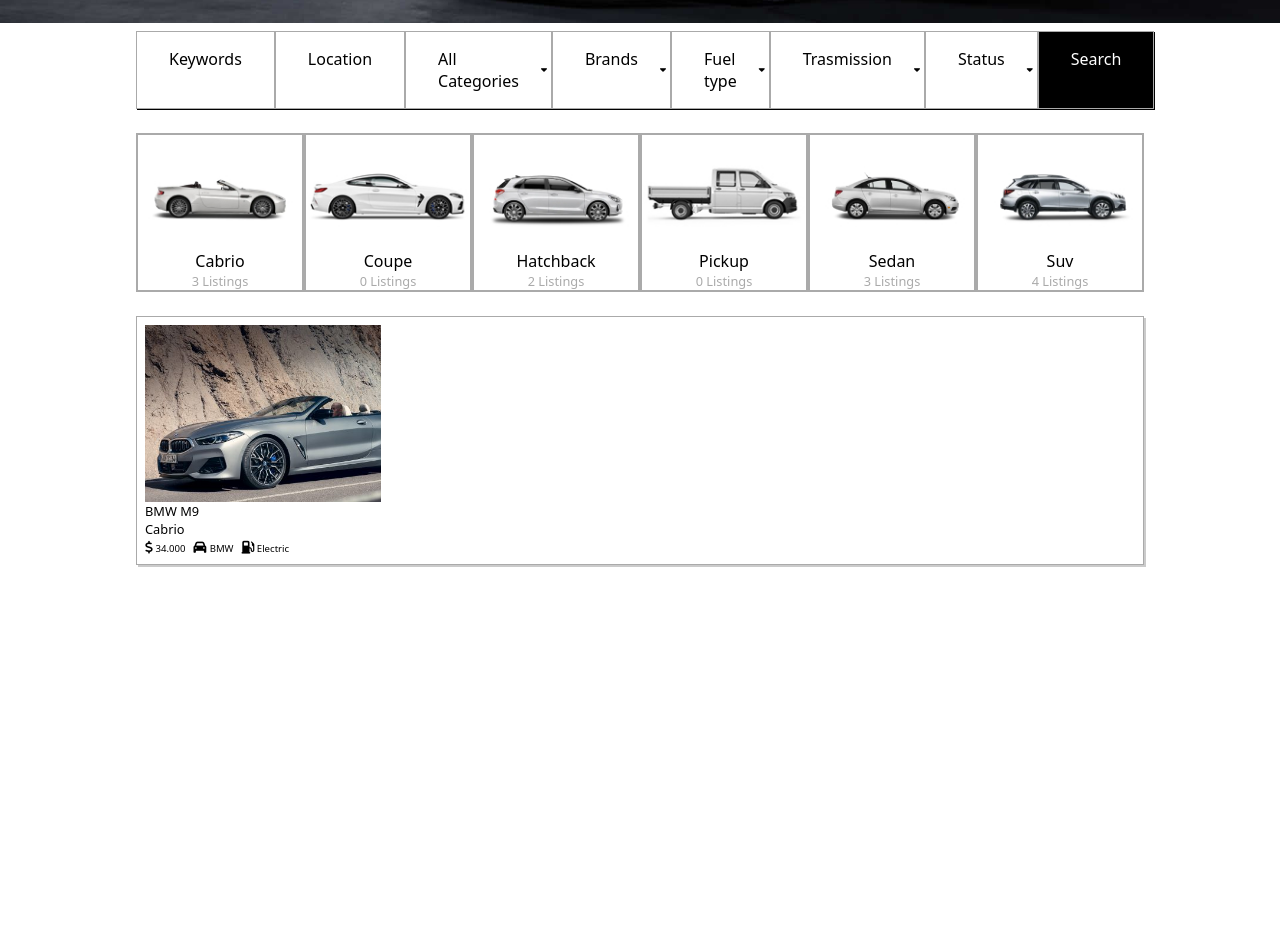
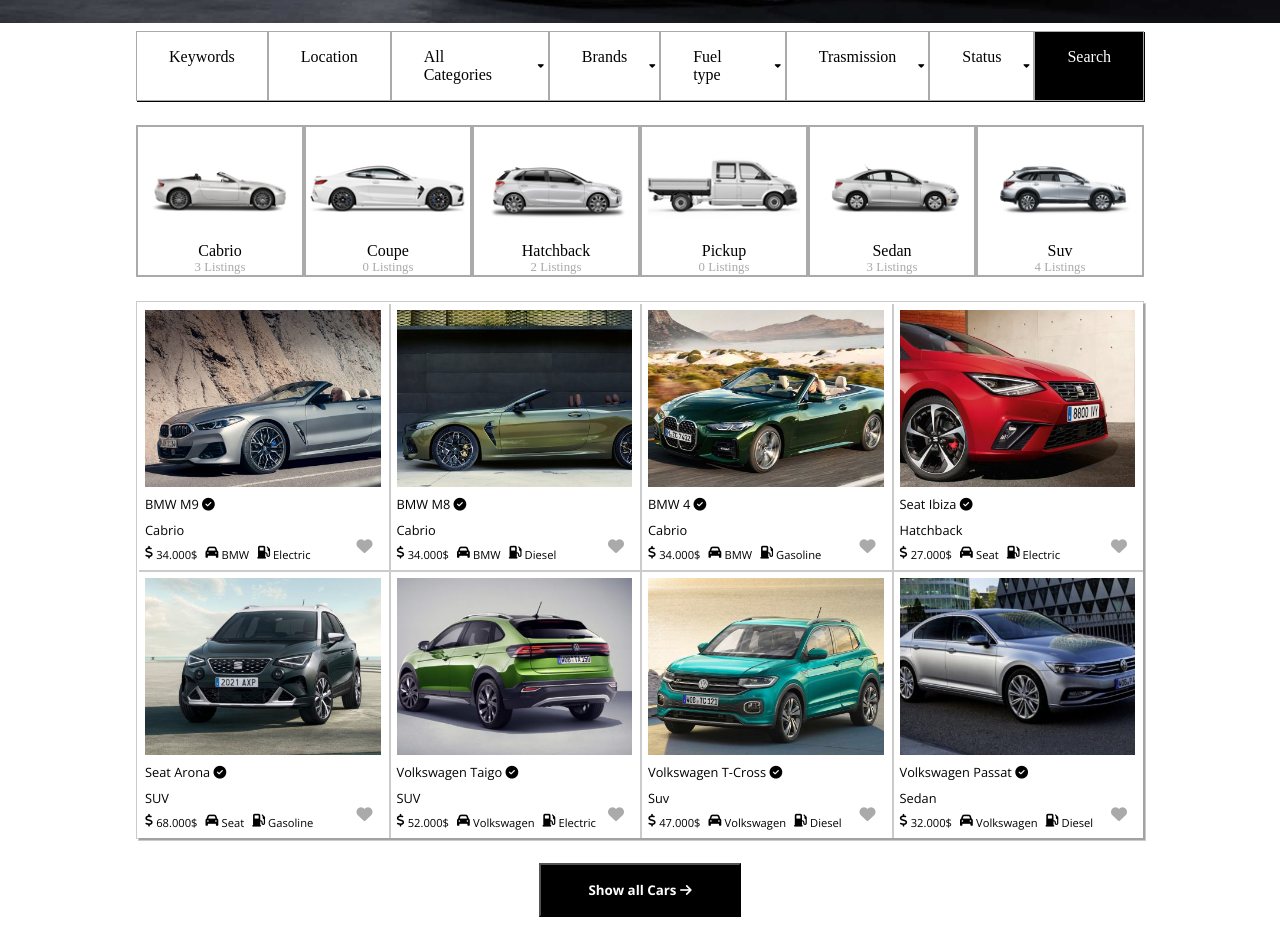
Before and after one commit to Lucaalex00/proj-html-vuejs, a Vue app: page / in a window 1280 px wide. Shown: the part 534-1459 px from the top of the page. Before the commit the page ends 1107 px from the top, so only its background shows below. Built offline with nearby package versions, Linux system fonts and the light colour scheme.

Commit message:
fix Header Component & add Show_Cars Section on ShowCars Component

```diff
--- a/src/App.vue
+++ b/src/App.vue
@@ -4,7 +4,7 @@
 export default {
   data() {
     return {
-      headerInfo: [
+      Info: [
         {
 
         homeString: "Home",
@@ -17,7 +17,7 @@
 
       },
     ],
-      headerCta: [
+      Cta: [
         {
       myAccount: "My Account",
       myAccountLogo: "padlock.png",
@@ -28,7 +28,7 @@
 
         },
       ],
-      headerPath: {
+      Path: {
         logoHeader_path: "logo-autocar11.png",
         logoFooter_path: "logo-footer-autocar11.png",
       },
@@ -42,7 +42,7 @@
 </script>
 
 <template>
-  <AppHeader :headerInfo="headerInfo" :headerCta="headerCta" :headerPath="headerPath"/>
+  <AppHeader :Info="Info" :Cta="Cta" :Path="Path"/>
   <AppMain/>
 
 </template>
--- a/src/components/AppHeader.vue
+++ b/src/components/AppHeader.vue
@@ -2,13 +2,13 @@
 export default {
     name: "AppHeader",
     props: {
-        headerInfo: {
+        Info: {
             type: Array,
         },
-        headerCta: {
+        Cta: {
             type: Array,
         },
-        headerPath: {
+        Path: {
             type:Object,
         }
     },
@@ -17,17 +17,17 @@
 <template>
     <div id="site_header">
         <div class="header_container">
-            <div class="header_item" v-for="(headerItem, index) in headerInfo" :key="index">
+            <div class="header_item" v-for="(headerItem, index) in Info" :key="index">
                 <div>
                     <!-- Logo -->
-                    <img class="logo" :src="`../src/assets/logos/${headerPath.logoHeader_path}`" alt="Logo">
+                    <img class="logo" :src="`../src/assets/logos/${Path.logoHeader_path}`" alt="Logo">
                 </div>
                 <!-- LOGO IMAGE -->
                 <div class="header_info">
                     <!-- Link per ogni sezione -->
                     <a v-for="value in headerItem" :href="value" class="header_link">{{ value }}</a>
                     <!-- Azioni -->
-                    <div v-for="ctaItem in headerCta" class="actions">
+                    <div v-for="ctaItem in Cta" class="actions">
                         <a href="#" class="cta">
                             <img :src="`../src/assets/logos/${ctaItem.myAccountLogo}`" alt=""><div>{{ ctaItem.myAccount
                                 }}</div>
--- a/src/components/AppMain.vue
+++ b/src/components/AppMain.vue
@@ -9,14 +9,81 @@
     },
     data() {
         return {
+            cars:[
+                {
+                    path:
+                        "bmw-8-series-convertible-technical-data-sp-desktop-400x300.jpg",
+                    name: "BMW M9",
+                    type: "Cabrio",
+                    cost: "34.000",
+                    brand: "BMW",
+                    alimentation: "Electric"
+                },
+                {
+                    path: "bmw88-400x300.jpg",
+                    name: "BMW M8",
+                    type: "Cabrio",
+                    cost: "34.000",
+                    brand: "BMW",
+                    alimentation: "Diesel"
+                },
+                {
+                    path:"bmw442-400x300.jpg",
+                    name: "BMW 4",
+                    type: "Cabrio",
+                    cost: "34.000",
+                    brand: "BMW",
+                    alimentation: "Gasoline"
+                },
+                {
+                    path:"yeni-ibiza-2-400x300.jpg",
+                    name: "Seat Ibiza",
+                    type: "Hatchback",
+                    cost: "27.000",
+                    brand: "Seat",
+                    alimentation: "Electric"
+                },
 
+                {
+                    path:"makyajli-2022-seat-arona-1-400x300.jpg",
+                    name: "Seat Arona",
+                    type: "SUV",
+                    cost: "68.000",
+                    brand: "Seat",
+                    alimentation: "Gasoline"
+                },
+                {
+                    path:"vw-taigo3832-400x300.jpg",
+                    name: "Volkswagen Taigo",
+                    type: "SUV",
+                    cost: "52.000",
+                    brand: "Volkswagen",
+                    alimentation: "Electric"
+                },
+                {
+                    path:"2019-vw-t-cross-400x300.jpg",
+                    name: "Volkswagen T-Cross",
+                    type: "Suv",
+                    cost: "47.000",
+                    brand: "Volkswagen",
+                    alimentation: "Diesel"
+                },
+                {
+                    path:"volkswagen-passat-1280x720-1-400x300.jpg",
+                    name: "Volkswagen Passat",
+                    type: "Sedan",
+                    cost: "32.000",
+                    brand: "Volkswagen",
+                    alimentation: "Diesel"
+                },
+            ],
         }
     }
 }
 </script>
 <template>
     <AppJumbotron />
-    <AppShowCars />
+    <AppShowCars :cars="cars" />
 </template>
 
 <style scoped>
--- a/src/components/AppShowCars.vue
+++ b/src/components/AppShowCars.vue
@@ -1,6 +1,9 @@
 <script>
     export default {
-        name: "showCarsComponent",
+    name: "showCarsComponent",
+    props: {
+            cars:Array,
+        }
 
     }
 </script>
@@ -74,38 +77,38 @@
         <!-- /.category_container -->
         <div class="show_cars">
             <div class="row">
-                <div class="card">
-                    <img src="../assets/img/bmw-8-series-convertible-technical-data-sp-desktop-400x300.jpg" alt="Suv">
-                    <div>BMW M9</div>
-                    <div>Cabrio</div>
+                <div class="card" v-for="car in cars">
+                    <img :src="`../src/assets/img/${car.path}`" :alt="`${car.type}`">
+                    <div> {{car.name}} <i class="fa-solid fa-circle-check"></i></div>
+                    <div> {{ car.type }}</div>
                     <div class="card_details">
                         <span>
                             <i class="fa-solid fa-dollar-sign"></i>
-                            <span> 34.000</span>
+                            <span> {{car.cost}}$</span>
                         </span>
                         <span>
-                            <i class="fa-solid fa-car"></i> <span> BMW</span>
+                            <i class="fa-solid fa-car"></i> <span> {{ car.brand }}</span>
                         </span>
                         <span>
                             <i class="fa-solid fa-gas-pump"></i>
-                            <span> Electric</span>
+                            <span> {{car.alimentation}}</span>
                         </span>
                     </div>
+                    <i class="fa-solid fa-heart"></i>
                 </div>
             </div>
         </div>
         <!-- /.show_cars -->
-
+        <button>Show all Cars <i class="fa-solid fa-arrow-right"></i></button>
 
     </div>
-    <!-- /#search_cars -->
+    <!-- /#site_search_cars -->
 </template>
 
 
 <style scoped>
 
 #site_search_cars{
-    font-family: system-ui, -apple-system, BlinkMacSystemFont, 'Segoe UI', Roboto, Oxygen, Ubuntu, Cantarell, 'Open Sans', 'Helvetica Neue', sans-serif;
     width: 80%;
     margin: auto;
     padding: 0.5rem;
@@ -169,19 +172,33 @@
         }
     }
     >.show_cars{
+        font-family: "Open Sans", sans-serif;
         display: flex;
         flex-wrap: wrap;
-        border: 1px solid var(--dark-color);
+        border: 1px solid var(--box-shadow);
         box-shadow: 2px 2px var(--box-shadow);
         >.row{
             display: flex;
-            width: calc(100% / 4);
+            flex-wrap: wrap;
+            position: relative;
 
             >.card{
+                box-shadow: 2px 2px var(--box-shadow);
+                width: calc(100% / 4);
                 display: flex;
                 flex-direction: column;
                 align-items: start;
+                gap: 0.5rem;
                 padding: 0.5rem;
+                position: relative;
+                &:active{
+                    position: absolute;
+                    width: 60%;
+                    margin: auto;
+                    background-color: black;
+                    color: white;
+                    z-index: 3;
+                    }
                 >img{
                     width: 100%;
                 }
@@ -191,13 +208,40 @@
                 >.card_details{
                     display: flex;
                     gap: 0.5rem;
-                    >span>span{
-                        font-size: 0.6rem;
-
+                    >span{
+                        display: flex;
+                        gap: 0.2rem;
+                        >span{
+                            font-size: 0.7rem;
+                        };
+                    };
+                };
+                >i{
+                    position: absolute;
+                    right: 0;
+                    bottom: 0;
+                    padding: 1rem;
+                    color: var(--dark-color);
+                    &:hover{
+                        color: red;
                     }
                 }
             }
         }
     }
+    >button{
+        font-family: "Open Sans", sans-serif;
+        font-weight: bold;
+        width: 20%;
+        margin: auto;
+        background-color: var(--darkest-color);
+        color: var(--lighter-color);
+        padding: 1rem;
+        cursor: pointer;
+        &:hover{
+            color: var(--darkest-color);
+            background-color: var(--dark-color);
+        }
+    }
 }
 </style>
```
